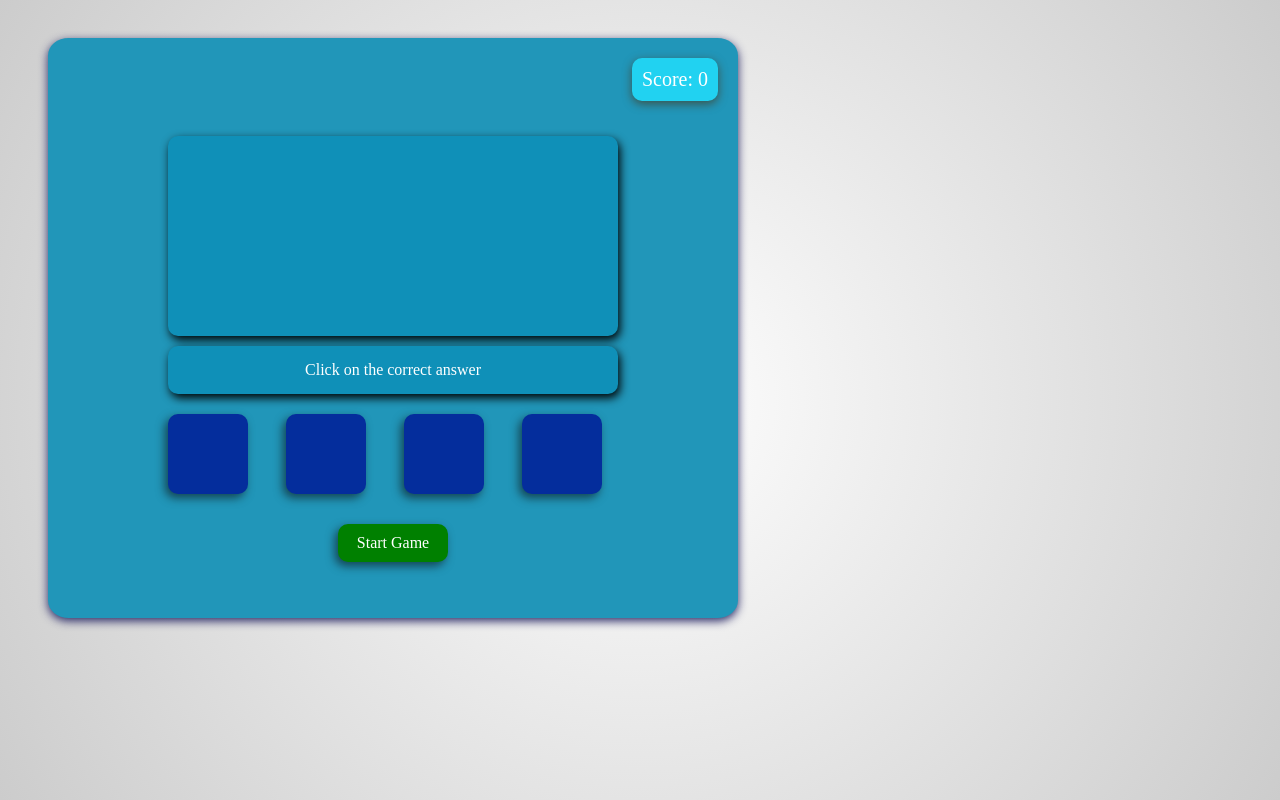
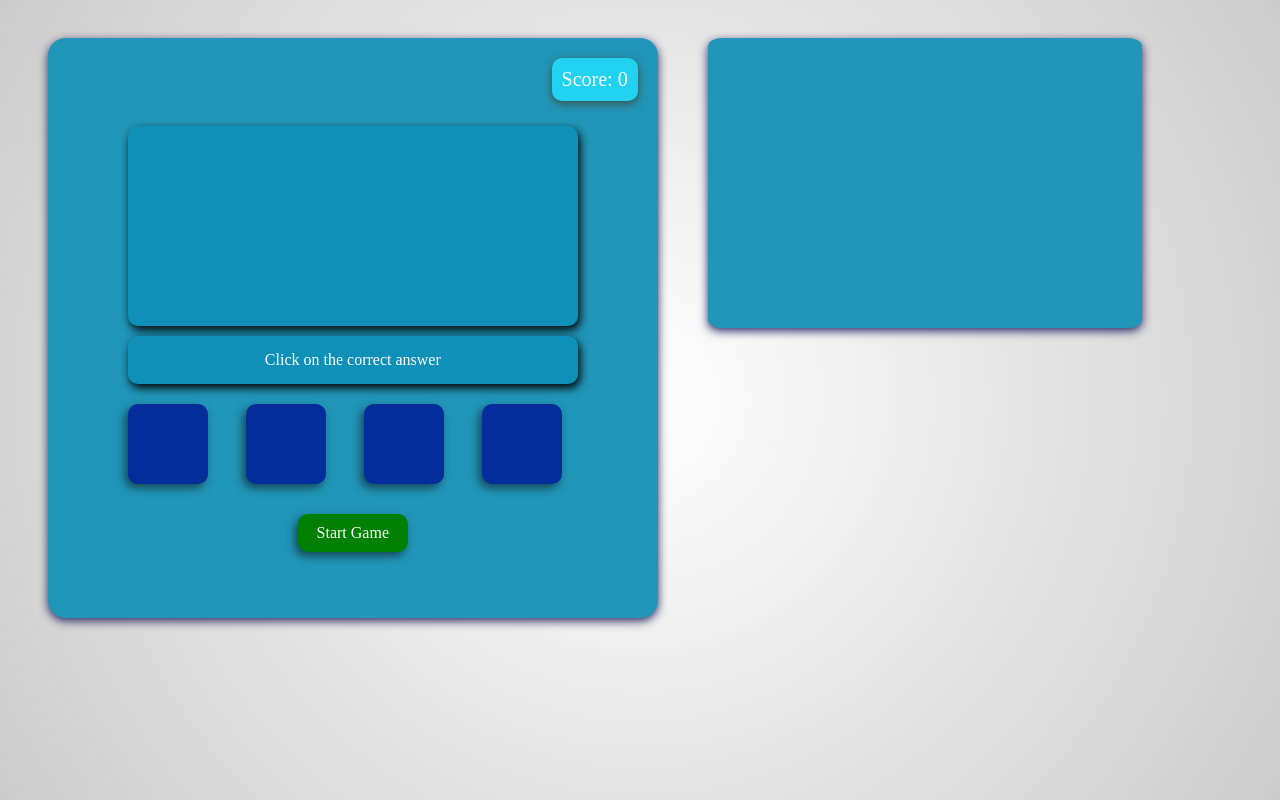
Before and after one commit to williamgyasi/Maths-Buddy, a plain HTML site: page index.html in a window 1280 px wide. Drawn offline with Linux system fonts and the light colour scheme.

Commit message:
Buddy Animation

```diff
--- a/index.html
+++ b/index.html
@@ -46,14 +46,7 @@
         </div>
 
         <div class="animation">
-            <div class="timer">
-                <h2>THIS WILL BE AN ANIMATED TIMER</h2>
-            </div>
-            <div>
-                <div class="animated-bear">
-                    <h1>THIS WILL BE AN ANIMATED SECTION </h1>
-                </div>
-            </div>
+
         </div>
 
     </div>
--- a/style.css
+++ b/style.css
@@ -14,7 +14,7 @@ i {
   height: 540px;
   width: 650px;
   background-color: rgb(33, 150, 185);
-  margin: 30px 130px 30px 40px;
+  margin: 30px 50px 30px 40px;
   border-radius: 3%;
   position: relative;
   padding:20px;
@@ -149,13 +149,13 @@ margin: 0 auto 20px;
 }
 
 .animation{
-  height: 500px;
-  width: 300px;
+  height: 250px;
+  width: 450px;
   background-color: rgb(33, 150, 185);
-  margin: 30px 130px 30px 40px;
+  margin: 30px 130px 0 0;
   border-radius: 3%;
   position: relative;
-  display: none;
+  display: block;
   padding:20px;
   box-shadow: 0 3px 10px rgb(41, 41, 102);
 }
```
